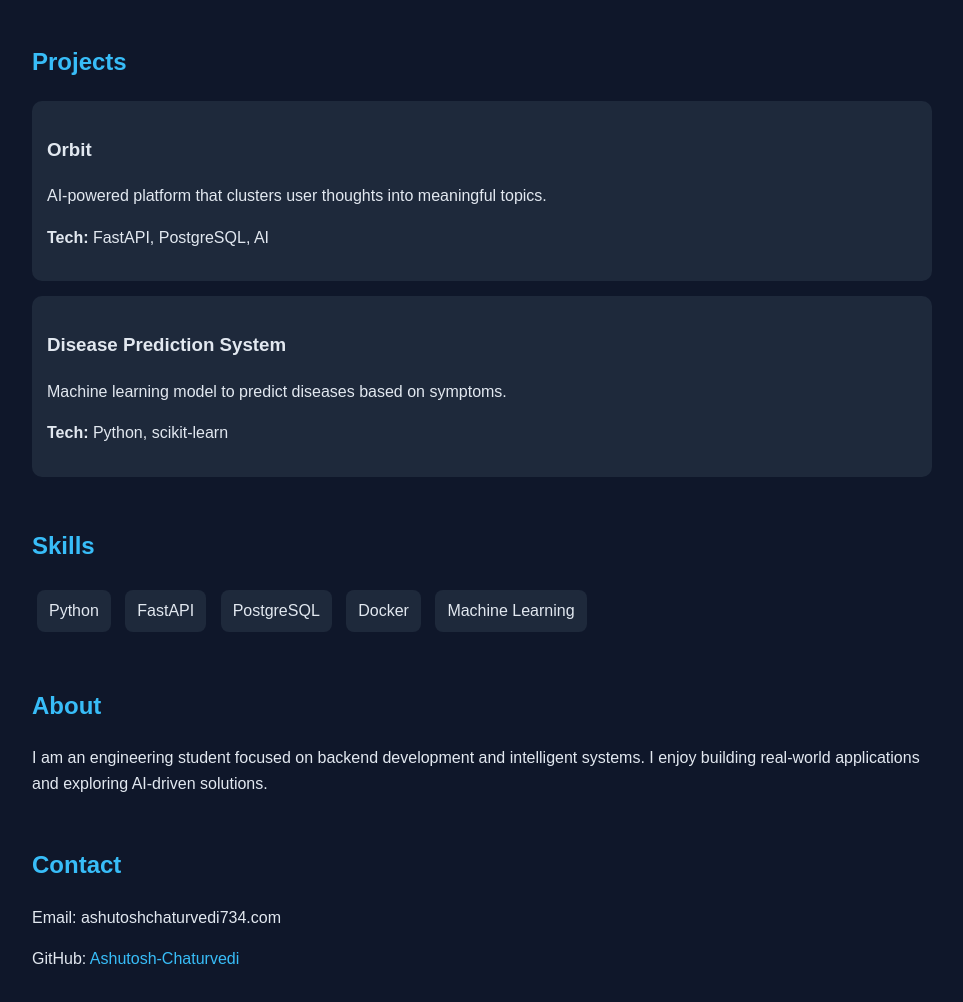
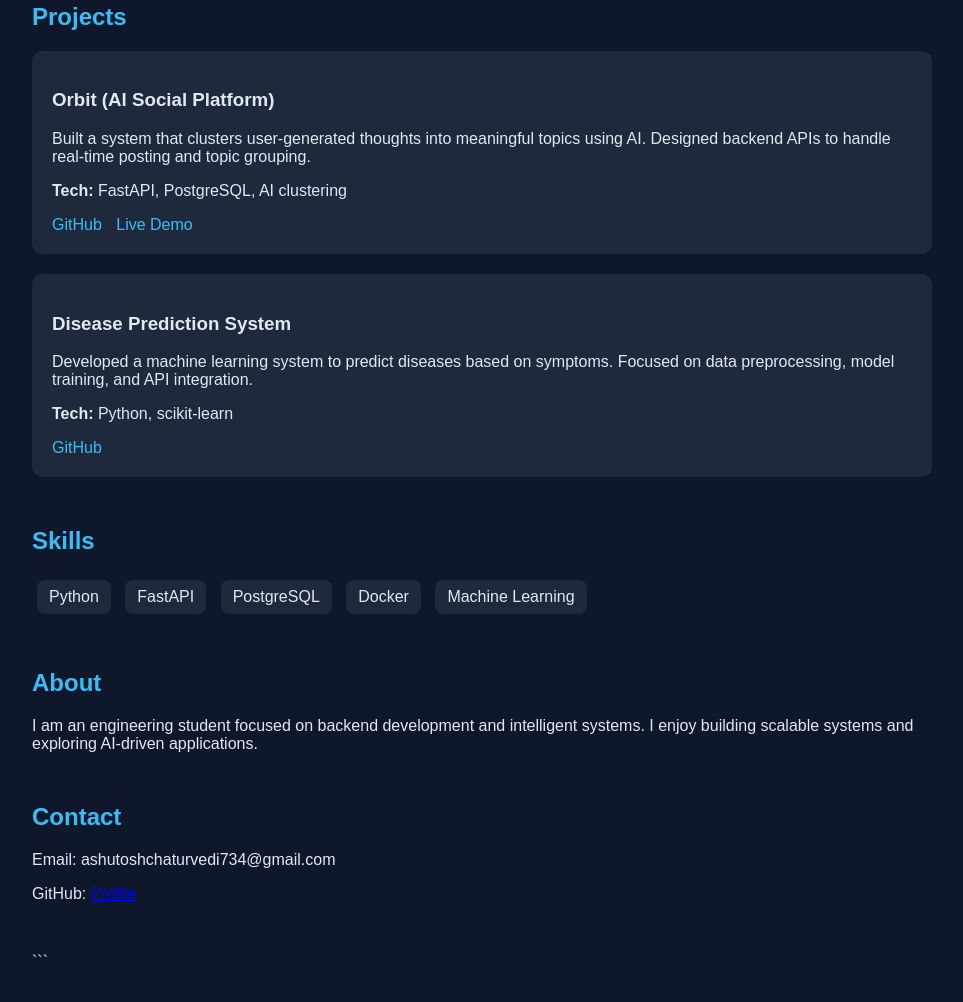
Before and after one commit to Ashutosh-Chaturvedi/Ashutosh-Chaturvedi.github.io, a plain HTML site: page index.html in a window 1280 px wide. Shown: the part 248-1250 px from the top of the page, without its empty margins (158-1121 px from the left). Drawn offline with Linux system fonts and the light colour scheme.

Commit message:
Updated Index

````diff
--- a/index.html
+++ b/index.html
@@ -12,7 +12,6 @@
       font-family: Arial, sans-serif;
       background: #0f172a;
       color: #e2e8f0;
-      line-height: 1.6;
     }
 
     .container {
@@ -32,23 +31,23 @@
 
     .hero h1 {
       font-size: 2.5rem;
-      margin-bottom: 10px;
-    }
-
-    .hero p {
-      font-size: 1.2rem;
-      color: #94a3b8;
     }
 
     .section {
       margin-bottom: 50px;
     }
 
-    .projects div {
+    .project {
       background: #1e293b;
-      padding: 15px;
-      margin-bottom: 15px;
+      padding: 20px;
+      margin-bottom: 20px;
       border-radius: 10px;
+    }
+
+    .project a {
+      color: #38bdf8;
+      text-decoration: none;
+      margin-right: 10px;
     }
 
     .skills span {
@@ -59,20 +58,13 @@
       border-radius: 8px;
     }
 
-    a {
-      color: #38bdf8;
-      text-decoration: none;
-    }
-
-    a:hover {
-      text-decoration: underline;
-    }
   </style>
 
 </head>
 
 <body>
   <div class="container">
+
 <!-- Hero -->
 <div class="hero">
   <h1>Ashutosh Chaturvedi</h1>
@@ -83,21 +75,28 @@
 <!-- Projects -->
 <div class="section">
   <h2>Projects</h2>
-  <div class="projects">
 
-    <div>
-      <h3>Orbit</h3>
-      <p>AI-powered platform that clusters user thoughts into meaningful topics.</p>
-      <p><strong>Tech:</strong> FastAPI, PostgreSQL, AI</p>
-    </div>
+  <div class="project">
+    <h3>Orbit (AI Social Platform)</h3>
+    <p>
+      Built a system that clusters user-generated thoughts into meaningful topics using AI.
+      Designed backend APIs to handle real-time posting and topic grouping.
+    </p>
+    <p><strong>Tech:</strong> FastAPI, PostgreSQL, AI clustering</p>
+    <a href="#">GitHub</a>
+    <a href="#">Live Demo</a>
+  </div>
 
-    <div>
-      <h3>Disease Prediction System</h3>
-      <p>Machine learning model to predict diseases based on symptoms.</p>
-      <p><strong>Tech:</strong> Python, scikit-learn</p>
-    </div>
+  <div class="project">
+    <h3>Disease Prediction System</h3>
+    <p>
+      Developed a machine learning system to predict diseases based on symptoms.
+      Focused on data preprocessing, model training, and API integration.
+    </p>
+    <p><strong>Tech:</strong> Python, scikit-learn</p>
+    <a href="#">GitHub</a>
+  </div>
 
-  </div>
 </div>
 
 <!-- Skills -->
@@ -117,16 +116,19 @@
   <h2>About</h2>
   <p>
     I am an engineering student focused on backend development and intelligent systems.
-    I enjoy building real-world applications and exploring AI-driven solutions.
+    I enjoy building scalable systems and exploring AI-driven applications.
   </p>
 </div>
 
 <!-- Contact -->
 <div class="section">
   <h2>Contact</h2>
-  <p>Email: ashutoshchaturvedi734.com</p>
-  <p>GitHub: <a href="https://github.com/Ashutosh-Chaturvedi">Ashutosh-Chaturvedi</a></p>
+  <p>Email: ashutoshchaturvedi734@gmail.com</p>
+  <p>
+    GitHub: <a href="https://github.com/Ashutosh-Chaturvedi">Profile</a>
+  </p>
 </div>
+```
 
   </div>
 </body>
````
